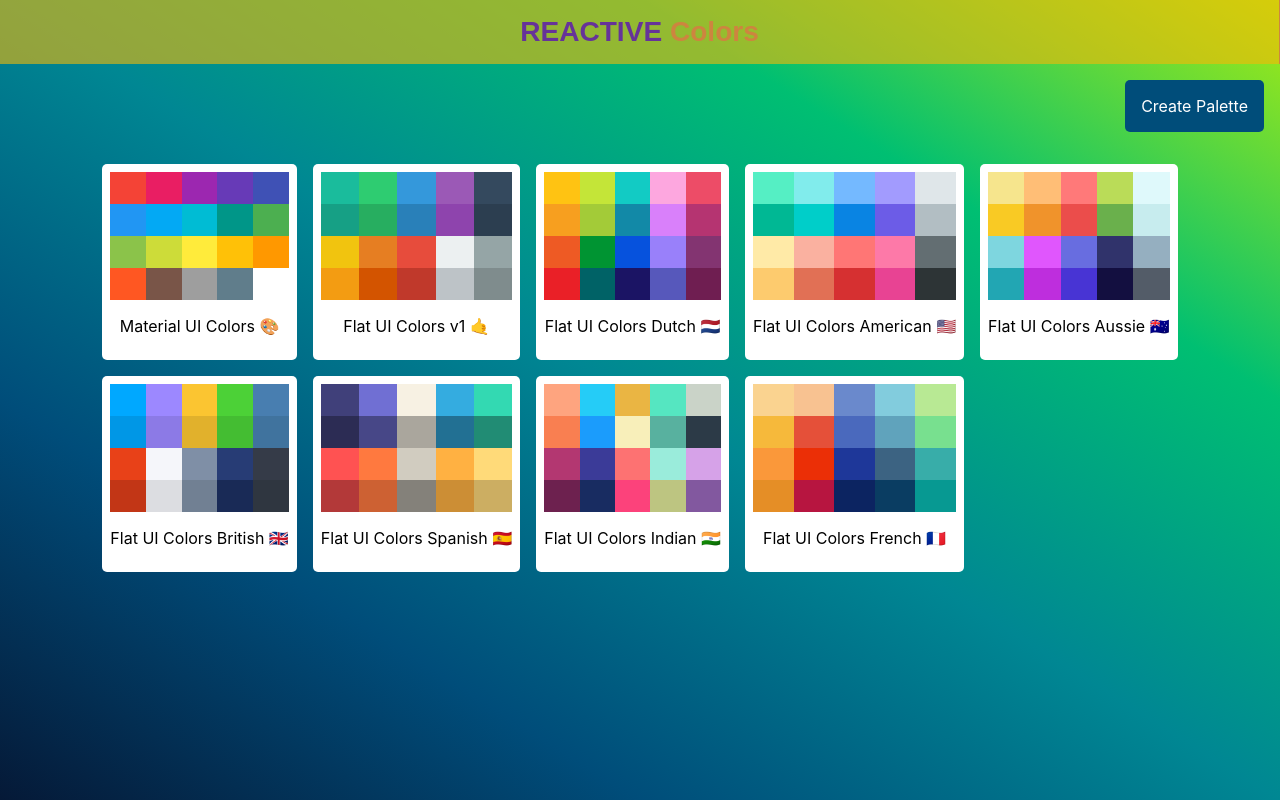
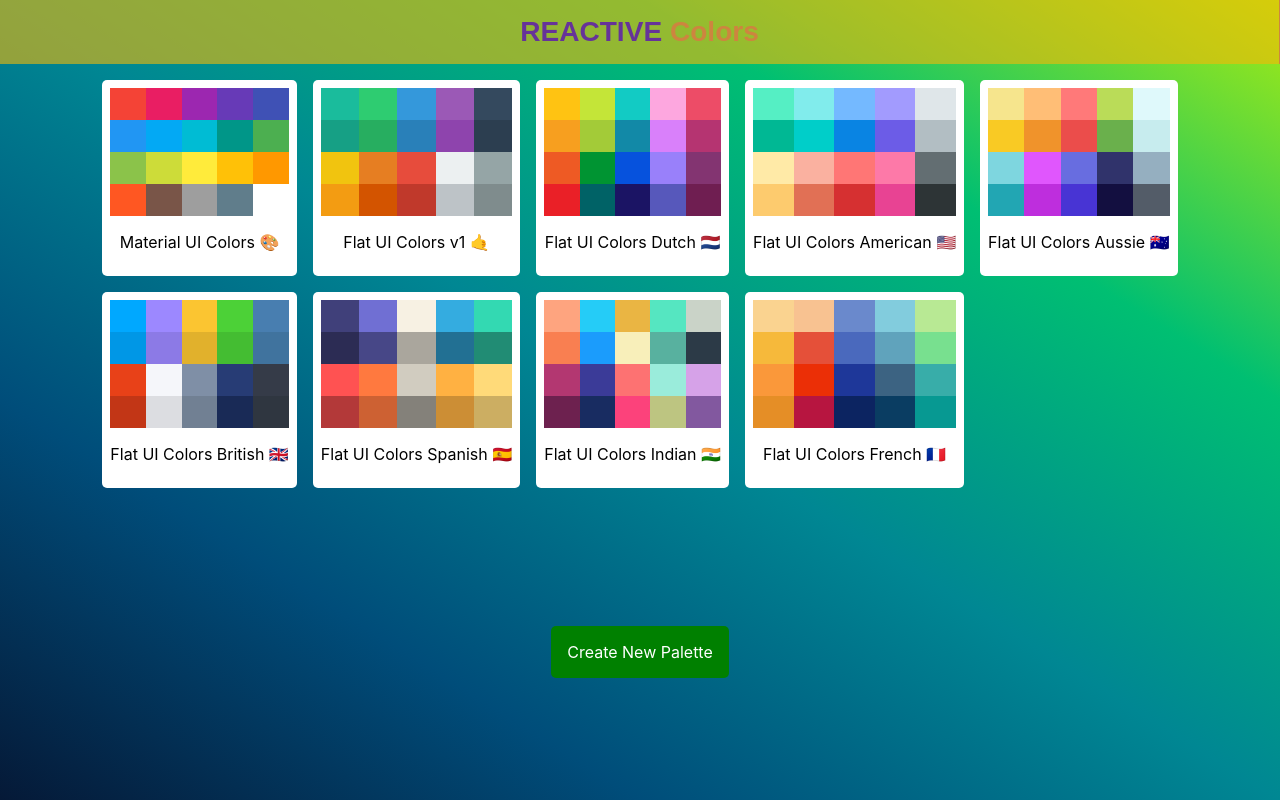
Before and after one commit to ashfaqshimer/reactive-colors, a React (Create React App) app: page / in a window 1280 px wide. Built offline with nearby package versions, Linux system fonts and the light colour scheme; a web font is replaced by a local one.

Commit message:
Add delete palette functionality

```diff
--- a/src/App.js
+++ b/src/App.js
@@ -12,9 +12,11 @@
 class App extends Component {
 	constructor(props) {
 		super(props);
-		this.state = { palettes: seedColors };
+		const savedPalettes = JSON.parse(window.localStorage.getItem('palettes'));
+		this.state = { palettes: savedPalettes || seedColors };
 		this.findPalette = this.findPalette.bind(this);
 		this.savePalette = this.savePalette.bind(this);
+		this.deletePalette = this.deletePalette.bind(this);
 	}
 
 	findPalette(id) {
@@ -23,9 +25,18 @@
 		});
 	}
 
+	deletePalette(id) {
+		console.log('delete palette called', id);
+		const filteredPalettes = this.state.palettes.filter((palette) => palette.id !== id);
+		this.setState({ palettes: filteredPalettes }, this.syncLocalStorage);
+	}
+
 	savePalette(palette) {
-		this.setState({ palettes: [ ...this.state.palettes, palette ] });
-		console.log(palette);
+		this.setState({ palettes: [ ...this.state.palettes, palette ] }, this.syncLocalStorage);
+	}
+
+	syncLocalStorage() {
+		window.localStorage.setItem('palettes', JSON.stringify(this.state.palettes));
 	}
 
 	render() {
@@ -46,7 +57,11 @@
 					exact
 					path='/'
 					render={(routeProps) => (
-						<PaletteList {...routeProps} palettes={this.state.palettes} />
+						<PaletteList
+							{...routeProps}
+							palettes={this.state.palettes}
+							handleDelete={this.deletePalette}
+						/>
 					)}
 				/>
 				<Route
--- a/src/components/MiniPalette/MiniPalette.js
+++ b/src/components/MiniPalette/MiniPalette.js
@@ -1,15 +1,23 @@
 import React, { Component } from 'react';
 import './MiniPalette.scss';
+import DeleteIcon from '@material-ui/icons/Delete';
 
 class MiniPalette extends Component {
 	constructor(props) {
 		super(props);
 		this.state = {};
+		this.handleDelete = this.handleDelete.bind(this);
+	}
+
+	handleDelete(evt) {
+		evt.stopPropagation();
+		this.props.handleDelete();
 	}
 	render() {
-		const { name, emoji, colors } = this.props;
+		const { name, emoji, colors, handleClick } = this.props;
 		return (
-			<div className='MiniPalette' onClick={this.props.handleClick}>
+			<div className='MiniPalette' onClick={handleClick}>
+				<DeleteIcon className='DeleteIcon' onClick={this.handleDelete} />
 				<div className='colors-container'>
 					{colors.map((color) => {
 						return (
--- a/src/components/MiniPalette/MiniPalette.scss
+++ b/src/components/MiniPalette/MiniPalette.scss
@@ -2,6 +2,20 @@
 	border-radius: 5px;
 	padding: 0.5rem;
 	background: white;
+	position: relative;
+	.DeleteIcon {
+		background: rgba(10, 10, 10, 0.8);
+		border-radius: 5px;
+		color: peachpuff;
+		position: absolute;
+		right: 4px;
+		opacity: 0;
+		&:hover {
+			transform: scale(1.2);
+			transition: transform 0.4s ease-in-out;
+			color: red;
+		}
+	}
 	.colors-container {
 		display: grid;
 		grid-template-columns: repeat(5, auto);
@@ -16,5 +30,8 @@
 	&:hover {
 		cursor: pointer;
 		transform: scale(1.1);
+		.DeleteIcon {
+			opacity: 1;
+		}
 	}
 }
--- a/src/components/PaletteList/PaletteList.js
+++ b/src/components/PaletteList/PaletteList.js
@@ -17,13 +17,10 @@
 	}
 
 	render() {
-		const { palettes } = this.props;
+		const { palettes, handleDelete } = this.props;
 		return (
 			<div className='PaletteList'>
 				<Logo />
-				<Link className='create-palette-btn' to='/palette/new'>
-					Create Palette
-				</Link>
 				<div className='palettes-container'>
 					{palettes.map((palette) => {
 						return (
@@ -34,10 +31,14 @@
 								colors={palette.colors}
 								emoji={palette.emoji}
 								handleClick={() => this.handleClick(palette.id)}
+								handleDelete={() => handleDelete(palette.id)}
 							/>
 						);
 					})}
 				</div>
+				<Link className='create-palette-btn' to='/palette/new'>
+					Create New Palette
+				</Link>
 			</div>
 		);
 	}
--- a/src/components/PaletteList/PaletteList.scss
+++ b/src/components/PaletteList/PaletteList.scss
@@ -18,9 +18,9 @@
 	}
 	.create-palette-btn {
 		padding: 1rem;
-		margin: 1rem 1rem 1rem auto;
+		margin: auto;
 		display: inline-block;
-		background: #004d7a;
+		background: green;
 		color: white;
 		outline: none;
 		border-radius: 5px;
--- a/src/components/PaletteMetaForm/PaletteMetaForm.js
+++ b/src/components/PaletteMetaForm/PaletteMetaForm.js
@@ -41,7 +41,7 @@
 
 	render() {
 		const { newPaletteName, emojiFormOpen, paletteNameFormOpen } = this.state;
-		const { savePalette, handleClose } = this.props;
+		const { handleClose } = this.props;
 		return (
 			<div>
 				<Dialog open={emojiFormOpen} onClose={handleClose}>
```
